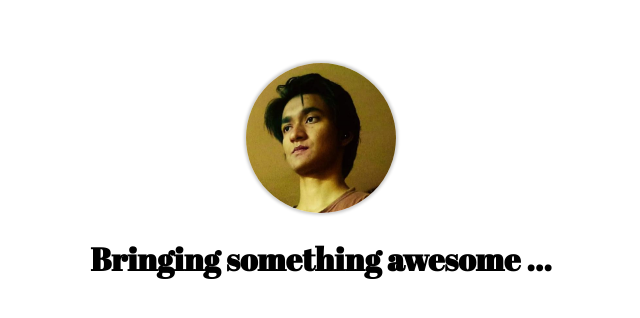
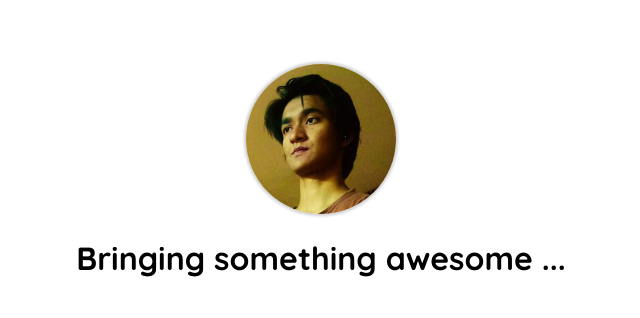
Before and after one commit to Gimmehash/Testing, a plain HTML site: page index.html in a window 1280 px wide. Shown: the part 218-536 px from the top of the page, without its empty margins (319-959 px from the left). Drawn offline with Linux system fonts and the light colour scheme.

Commit message:
Update index.html

```diff
--- a/index.html
+++ b/index.html
@@ -11,7 +11,9 @@
   <meta name="viewport" content="width=device-width,initial-scale=1" />
 
   <meta name="description" content="" />
-  <link href="https://fonts.googleapis.com/css2?family=Abril+Fatface&display=swap" rel="stylesheet">
+  <link rel="preconnect" href="https://fonts.googleapis.com">
+  <link rel="preconnect" href="https://fonts.gstatic.com" crossorigin>
+  <link href="https://fonts.googleapis.com/css2?family=Quicksand:wght@300..700&display=swap" rel="stylesheet">
   <link rel="icon" href="">
 
 </head>
@@ -21,7 +23,7 @@
     <img src="https://raw.githubusercontent.com/Gimmehash/Testing/refs/heads/main/153978748.jpg" alt="Centered Image" style="width: 150px; height: 150px; border-radius: 50%; object-fit: cover;  box-shadow: 0px 0px 3px 2px rgba(0, 0, 0, 0.2);">
   </a>
 
-  <h1 style="text-align: center; font-family: 'Abril Fatface', serif; margin-top: 20px;">Bringing something awesome ...</h1>
+  <h1 style="text-align: center; font-family: Quicksand, sans-serif; margin-top: 20px;">Bringing something awesome ...</h1>
 </body>
 
 </html>
```
